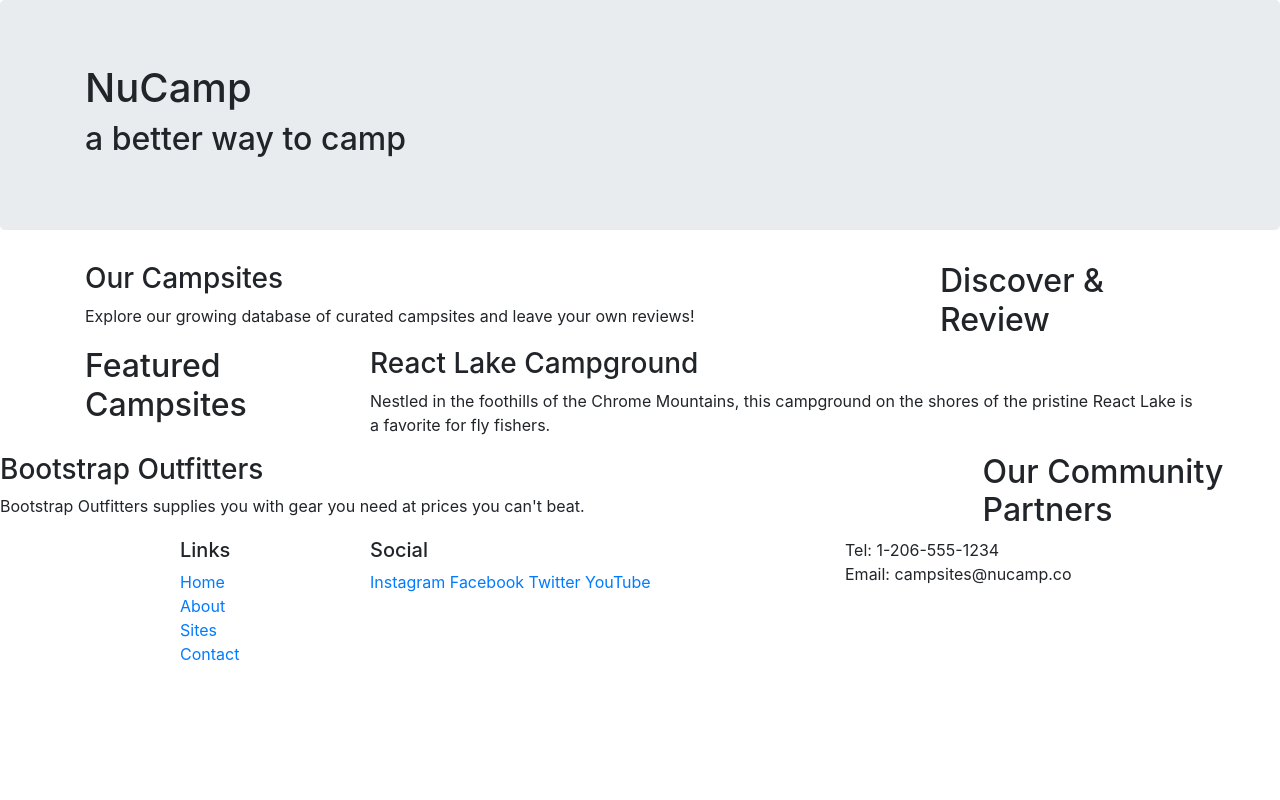
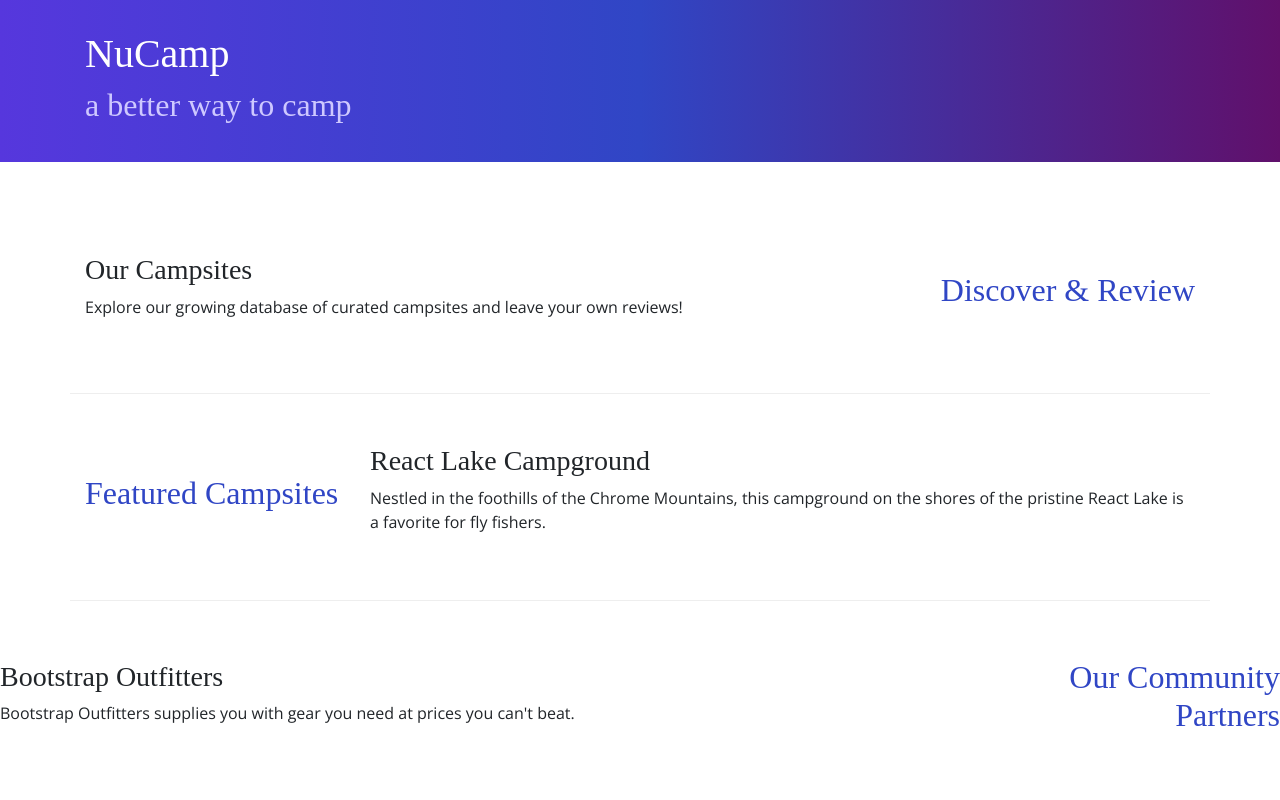
Before and after one commit to J-Sandell/School-work, a website: page index.html in a window 1280 px wide. Shown: the top 800 px of the page. Drawn offline with nearby package versions, Linux system fonts and the light colour scheme.

Commit message:
Adding Custom Styles

```diff
--- /dev/null
+++ b/css/styles.css
@@ -0,0 +1,32 @@
+body {
+    font-family: "Open Sans", sans-serif;
+}
+
+h1, h2, h3 {
+    font-family: "Lobster, cursive";
+}
+
+h2 {
+    color: #3046c5;
+}
+
+header h2 {
+    color: #cec8ff;
+}
+
+footer {
+    background-image: linear-gradient(#cec8ff, white);
+    padding: 20px 0;
+}
+
+.jumbotron {
+    padding: 30px;
+    background-image: linear-gradient(to right, #5637dd, #3046c5, #60106b);
+    color: white;
+}
+
+.row-content {
+    padding: 50px 0;
+    border-bottom: 1px ridge;
+    min-height: 200px;
+}
--- a/index.html
+++ b/index.html
@@ -9,12 +9,16 @@
     <!-- Bootstrap CSS -->
     <link rel="stylesheet" href="node_modules/bootstrap/dist/css/bootstrap.min.css" />
 
+    <!--Additional CSS must be placed after Bootstrap CSS-->
+    <link rel="stylesheet" href="https://fonts.googleapis.com/css?family=Lobster|Open+Sans" />
+    <link rel="stylesheet" href="css/styles.css" />
+
     <title>NuCamp: A Better Way To Camp</title>
 </head>
 
 <body>
 
-    <header class="jumbotron">
+    <header class="jumbotron jumbotron-fluid">
         <div class="container">
             <div class="row">
                 <div class="col">
@@ -26,9 +30,9 @@
     </header>
 
     <div class="container">
-        <div class="row">
+        <div class="row row-content align-items-center">
             <div class="col-sm-4 order-sm-last col-md-3">
-                <h2>Discover & Review</h2>
+                <h2 class="text-sm-right">Discover & Review</h2>
             </div>
             <div class="col">
                 <h3>Our Campsites</h3>
@@ -36,7 +40,7 @@
             </div>
         </div>
 
-        <div class="row">
+        <div class="row row-content align-items-center">
             <div class="col-sm-4 col-md-3">
                 <h2>Featured Campsites</h2>
             </div>
@@ -48,9 +52,9 @@
         </div>
     </div>
 
-    <div class="row">
+    <div class="row row-content align-items-center">
         <div class="col-sm-4 order-sm-last col-md-3">
-            <h2>Our Community Partners</h2>
+            <h2 class="text-sm-right">Our Community Partners</h2>
         </div>
         <div class="col">
             <h3>Bootstrap Outfitters</h3>
@@ -70,14 +74,14 @@
                         <li><a href="#">Contact</a></li>
                     </ul>
                 </div>
-                <div class="col-6 col-sm-5">
+                <div class="col-6 col-sm-5 text-center">
                     <h5>Social</h5>
                     <a href="http://instagram.com/">Instagram</a>
                     <a href="http://facebook.com/">Facebook</a>
                     <a href="http://twitter.com/">Twitter</a>
                     <a href="http://youtube.com/">YouTube</a>
                 </div>
-                <div class="col-sm-4">
+                <div class="col-sm-4 text-center">
                     Tel: 1-206-555-1234<br />
                     Email: campsites@nucamp.co
                 </div>
```
